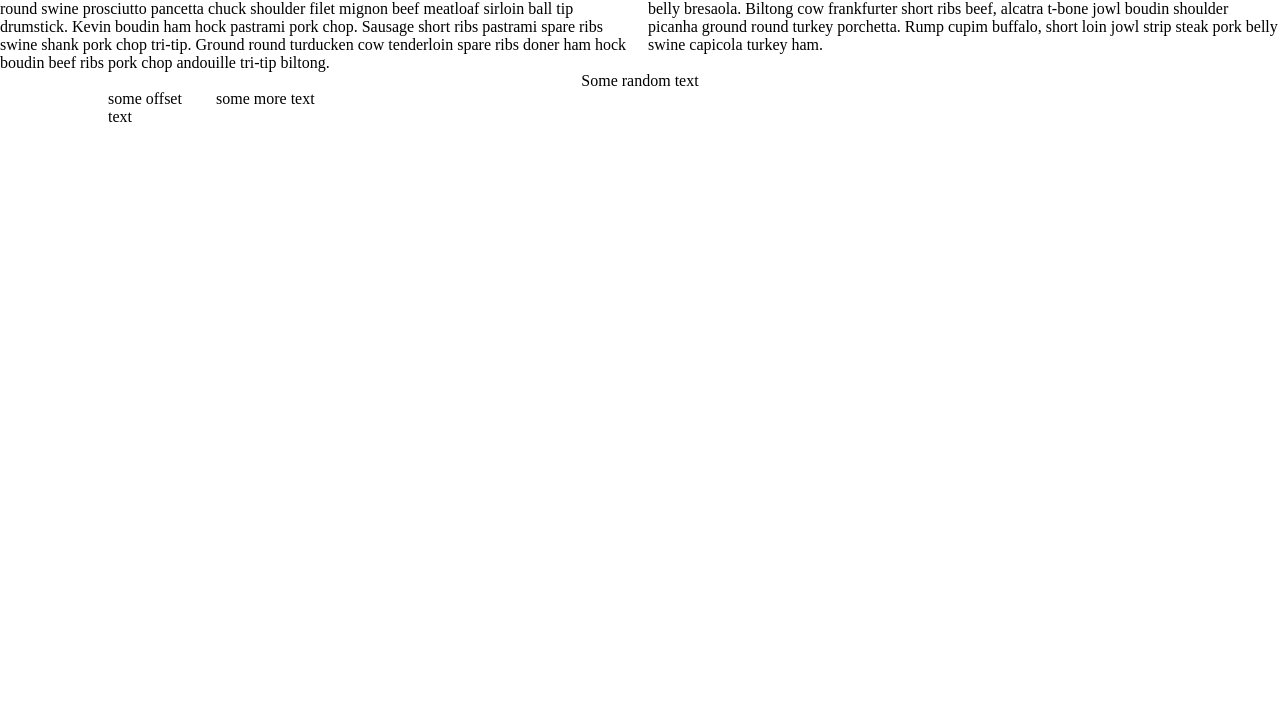
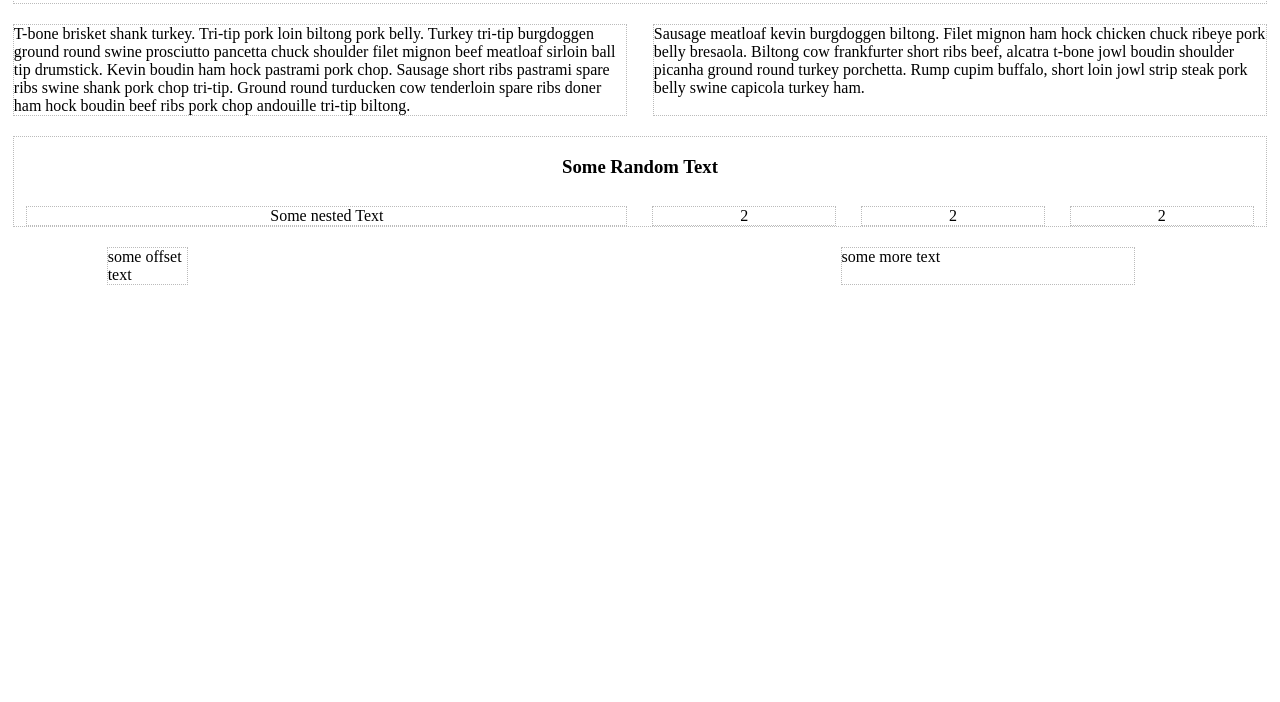
Before and after one commit to steviemul/braindump, a plain HTML site: page responsive/index.html in a window 1280 px wide. Shown: the part 98-800 px from the top of the page. Drawn offline with nearby package versions, Linux system fonts and the light colour scheme; files that its build step writes are made by us from their sources.

```diff
--- a/responsive/index.html
+++ b/responsive/index.html
@@ -31,7 +31,21 @@
 
       <div class="row">
         <div class="col md-12 sm-6" style="text-align: center">
-          Some random text
+          <h3>Some Random Text</h3>
+          <div class="row">
+            <div class="col md-6">
+              <span>Some nested Text</span>
+            </div>
+            <div class="col md-2">
+              2
+            </div>
+            <div class="col md-2">
+              2
+            </div>
+            <div class="col md-2">
+              2
+            </div>
+          </div>
         </div>
       </div>
 
@@ -40,7 +54,7 @@
           some offset text
         </div>
 
-        <div class="col md-3">
+        <div class="col off-6 md-3">
           some more text
         </div>
       </div>
--- a/responsive/scss/flex.scss
+++ b/responsive/scss/flex.scss
@@ -1,32 +1,30 @@
 $COLS : 12;
-$GUTTER_WIDTH : 0.5rem;
+$GUTTER_WIDTH : 1%;
 $UNIT_SIZE : (100% / $COLS);
 $MOBILE_THRESHOLD : 35.5em;
 $ROW_MARGIN : 10px;
 
 .row {
   display: block;
-  margin-right: -0.5rem;
-  margin-left: -0.5rem;
+  margin-top:10px;
 }
 
 .col {
   max-width: 100%;
   flex: 0 0 auto;
-  padding-left:$GUTTER_WIDTH;
-  padding-right:$GUTTER_WIDTH;
+  margin: 10px $GUTTER_WIDTH 0 $GUTTER_WIDTH;
+  border:1px dotted #BBB;
 }
 
 @mixin col($cols) {
-  max-width:($cols * $UNIT_SIZE);
-  flex-basis:($cols * $UNIT_SIZE);
+  flex-basis:($cols * $UNIT_SIZE) - ($GUTTER_WIDTH * 2);
 }
 
 @mixin offset($cols){
   margin-left:$cols * $UNIT_SIZE;
 }
 
-// Basic column widths
+// Basic column widths for mobile
 @for $i from 1 through 12 {
   .sm-#{$i} { @include col($i) }
 }
@@ -37,8 +35,6 @@
   .row {
     display: flex;
     flex-direction: row;
-    flex: 0 1 auto;
-    flex-wrap: wrap;
   }
 
   // Basic column widths
```
Also changed, not shown: responsive/scss/grid.scss (deleted), responsive/style.css (deleted), responsive/style.min.css (deleted), 3 other files.
